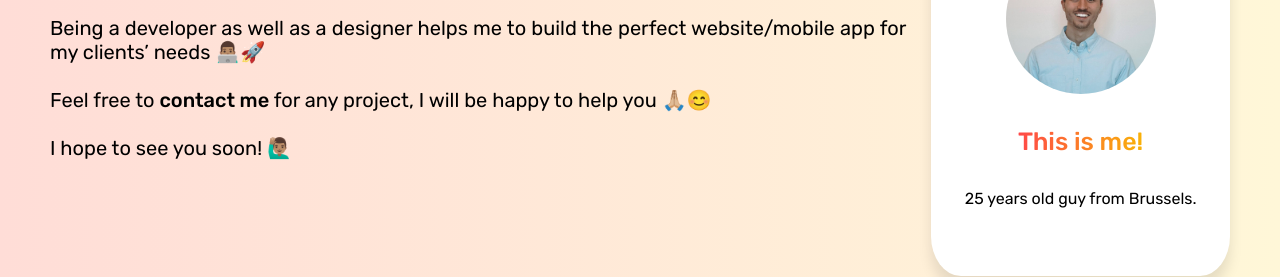
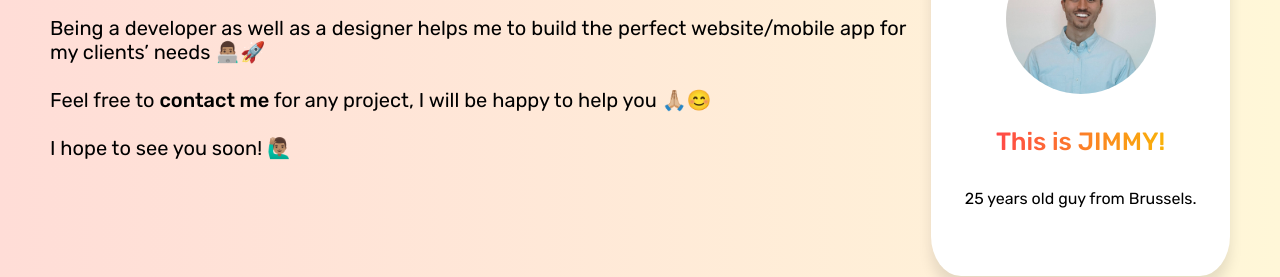
Before and after one commit to jimmycabuy/PersonalProjects, a React (Create React App) app in the folder portfolio/: page / in a window 1280 px wide. Shown: the part 1020-1297 px from the top of the page. Built offline with nearby package versions, Linux system fonts and the light colour scheme.

Commit message:
site online

```diff
--- a/portfolio/src/App.js
+++ b/portfolio/src/App.js
@@ -83,7 +83,7 @@ function App() {
               </div>
               <div className='cardPhoto'>
                 <img src="../images/jimmyy.jpg" alt="jimmy" className='photoprofil'/>
-                <h4>This is me!</h4>
+                <h4>This is JIMMY!</h4>
                 <p className='text-service'>25 years old guy from Brussels.</p>
               </div>
             </div>
```
